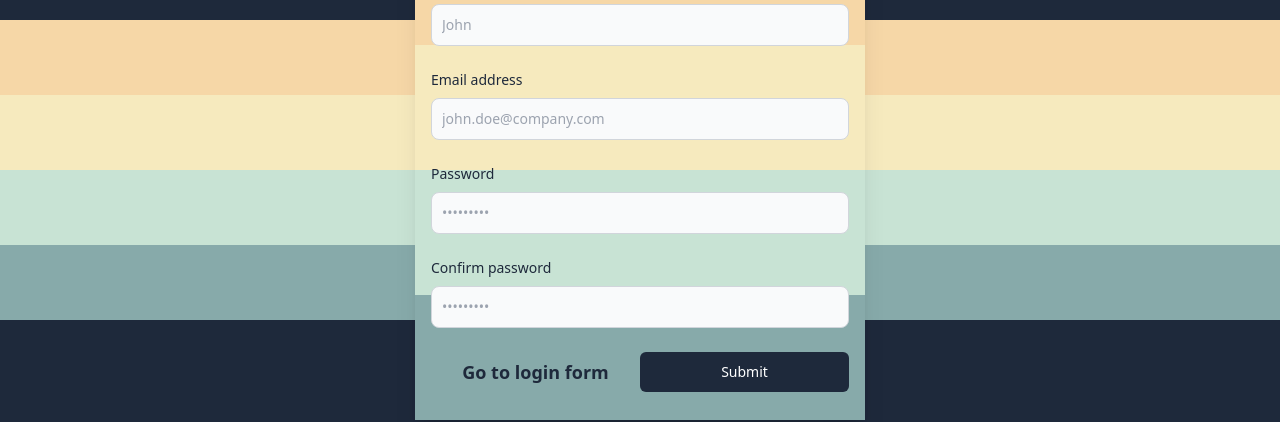
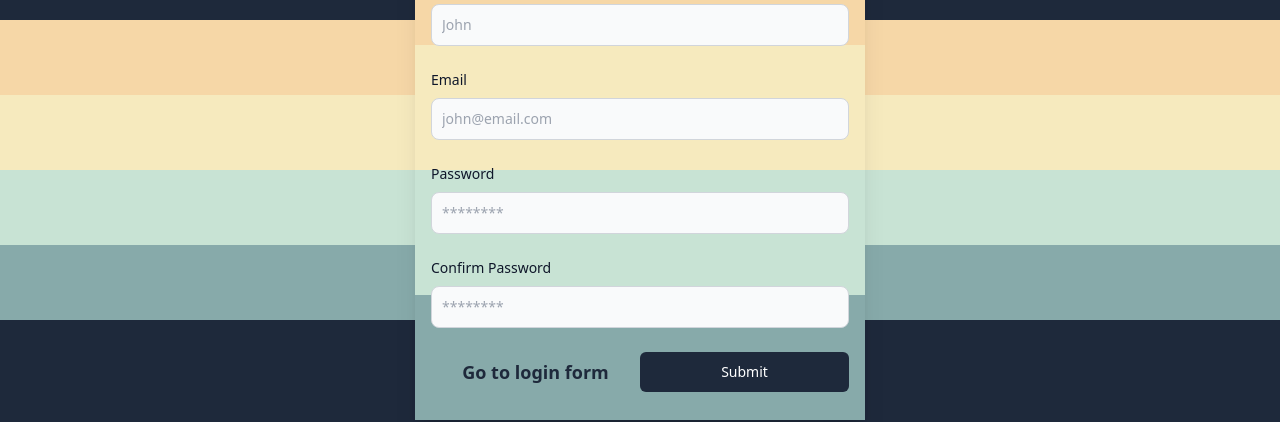
Before and after one commit to davidhalasz/auth-example, a React (Create React App) app in the folder frontend/: page /register in a window 1280 px wide. Shown: the part 250-672 px from the top of the page. Built offline with nearby package versions, Linux system fonts and the light colour scheme.

Commit message:
added custom input and form hook without validator

```diff
--- a/frontend/src/pages/auth/components/registration.tsx
+++ b/frontend/src/pages/auth/components/registration.tsx
@@ -1,27 +1,33 @@
 import axios from "axios";
 import { Fragment, useState } from "react";
 import User from "../../../models/user";
+import { useForm } from "../../../shared/hooks/form-hook";
+import Input from '../../../shared/formElements/Input';
+
 type RegistrationProps = { currentFormHandler: () => void };
 
 const Registration = ({currentFormHandler}: RegistrationProps) => {
-  const [formState, setFormState] = useState({
-    username: '',
-    email: '',
-    password: '',
-    confirm_password: '',
-  });
-
-  const handleFormChange = (event: any) => {
-    setFormState({
-      ...formState,
-      [event.target.id]: event.target.value
-    });
-  }
+  const [formState, inputHandler] = useForm(
+    {
+      username: {
+        value: '',
+      },
+      email: {
+        value: '',
+      },
+      password: {
+        value: '',
+      },
+      confirm_password: {
+        value: '',
+      },
+    },
+  );
 
   const handleRegisterSubmit = async (event: any) => {
     event.preventDefault();
-    if(formState.password === formState.confirm_password) {
-      const user: User = new User(formState.username, formState.email, formState.password);
+    if(formState.inputs.password.value === formState.inputs.confirm_password.value) {
+      const user: User = new User(formState.inputs.username.value, formState.inputs.email.value, formState.inputs.password.value);
       try {
         let response = await axios.post("http://localhost:9000/api/auth/register", {
           ...user
@@ -38,72 +44,40 @@ const Registration = ({currentFormHandler}: RegistrationProps) => {
       <h1 className="text-4xl font-extrabold text-center text-slate-800">Registration</h1>
       <form onSubmit={handleRegisterSubmit}>
         <div className="mb-6">
-          <label
-            htmlFor="username"
-            className="block mb-2 text-sm font-medium text-slate-900"
-          >
-            Username
-          </label>
-          <input
+          <Input
+            id="username"
             type="text"
-            id="username"
-            className="bg-gray-50 border border-gray-300 text-white text-sm rounded-lg focus:ring-blue-500 focus:border-blue-500 block w-full p-2.5 dark:bg-gray-700 dark:border-gray-600 dark:placeholder-gray-400 dark:focus:ring-blue-500 dark:focus:border-blue-500"
+            label="Username"
             placeholder="John"
-            value={formState.username}
-            onChange={handleFormChange}
-            required
-          />
+            errorText="Username is required"
+            onInput={inputHandler}/>
         </div>
         <div className="mb-6">
-          <label
-            htmlFor="email"
-            className="block mb-2 text-sm font-medium text-slate-800"
-          >
-            Email address
-          </label>
-          <input
-            type="email"
+        <Input
             id="email"
-            className="bg-gray-50 border border-gray-300 text-white text-sm rounded-lg focus:ring-blue-500 focus:border-blue-500 block w-full p-2.5 dark:bg-gray-700 dark:border-gray-600 dark:placeholder-gray-400 dark:focus:ring-blue-500 dark:focus:border-blue-500"
-            placeholder="john.doe@company.com"
-            value={formState.email}
-            onChange={handleFormChange}
-            required
-          />
+            type="text"
+            label="Email"
+            placeholder="john@email.com"
+            errorText="Email is required"
+            onInput={inputHandler}/>
         </div>
         <div className="mb-6">
-          <label
-            htmlFor="password"
-            className="block mb-2 text-sm font-medium text-slate-800"
-          >
-            Password
-          </label>
-          <input
+        <Input
+            id="password"
             type="password"
-            id="password"
-            className="bg-gray-50 border border-gray-300 text-white text-sm rounded-lg focus:ring-blue-500 focus:border-blue-500 block w-full p-2.5 dark:bg-gray-700 dark:border-gray-600 dark:placeholder-gray-400 dark:focus:ring-blue-500 dark:focus:border-blue-500"
-            placeholder="•••••••••"
-            value={formState.password}
-            onChange={handleFormChange}
-            required
-          />
+            label="Password"
+            placeholder="********"
+            errorText="Password is required"
+            onInput={inputHandler}/>
         </div>
         <div className="mb-6">
-          <label
-            htmlFor="confirm_password"
-            className="block mb-2 text-sm font-medium text-slate-800"
-          >
-            Confirm password
-          </label>
-          <input
+        <Input
+            id="confirm_password"
             type="password"
-            id="confirm_password"
-            className="bg-gray-50 border border-gray-300 text-white text-sm rounded-lg focus:ring-blue-500 focus:border-blue-500 block w-full p-2.5 dark:bg-gray-700 dark:border-gray-600 dark:placeholder-gray-400 dark:focus:ring-blue-500 dark:focus:border-blue-500"
-            placeholder="•••••••••"
-            value={formState.confirm_password}
-            onChange={handleFormChange}
-            required
-          />
+            label="Confirm Password"
+            placeholder="********"
+            errorText="Password is required"
+            onInput={inputHandler}/>
         </div>
         <div className="grid grid-cols-2">
             <button type="button" className="font-bold text-slate-800 hover:text-customColor1 text-lg" onClick={currentFormHandler}>
--- /dev/null
+++ b/frontend/src/shared/formElements/Input.tsx
@@ -0,0 +1,89 @@
+import React, { useEffect, useReducer } from "react";
+
+interface InputState {
+  value: string;
+  isTouched: boolean;
+}
+
+type InputAction = { type: "CHANGE"; value: string } | { type: "BLUR" };
+
+const initialInputState: InputState = {
+  value: "",
+  isTouched: false,
+};
+
+const inputReducer = (state: InputState, action: InputAction) => {
+  switch (action.type) {
+    case "CHANGE":
+      return { ...state, value: action.value, isTouched: true };
+    case "BLUR":
+      return { ...state, isTouched: true };
+    default:
+      return state;
+  }
+};
+
+const Input = (props: {
+  value?: string;
+  id: string;
+  type?: string;
+  placeholder?: string;
+  label?: string;
+  errorText?: string;
+  onInput?: any;
+}) => {
+  const [inputState, dispatch] = useReducer(inputReducer, {
+    value: props.value || '',
+    isTouched: false,
+  });
+
+  const { id, onInput } = props;
+  const { value } = inputState;
+
+  useEffect(() => {
+    onInput(id, value);
+  }, [id, onInput, value]);
+
+  const changeHandler = (event: React.ChangeEvent<HTMLInputElement>) => {
+      dispatch({
+        type: "CHANGE",
+        value: event.target.value,
+      });
+  };
+
+  const touchHandler = () => {
+    dispatch({
+        type: "BLUR",
+      });
+  }
+
+  const input = (
+    <input
+      className={`bg-gray-50 border border-gray-300 text-white text-sm rounded-lg focus:ring-blue-500 focus:border-blue-500 block w-full p-2.5 dark:bg-gray-700 dark:border-gray-600 dark:placeholder-gray-400 dark:focus:ring-blue-500 dark:focus:border-blue-500
+        ${inputState.isTouched && "border-red-500"}`}
+      id={props.id}
+      type={props.type}
+      placeholder={props.placeholder}
+      onChange={changeHandler}
+      onBlur={() => touchHandler()}
+      value={inputState.value}
+    />
+  );
+
+  return (
+    <div className="form-control">
+      <label
+        className="block mb-2 text-sm font-medium text-slate-900"
+        htmlFor={props.id}
+      >
+        {props.label}
+      </label>
+      {input}
+      {inputState.isTouched && (
+        <p className="text-red-500">{props.errorText}</p>
+      )}
+    </div>
+  );
+};
+
+export default Input;
--- /dev/null
+++ b/frontend/src/shared/hooks/form-hook.ts
@@ -0,0 +1,40 @@
+import { useReducer, useCallback } from "react";
+
+interface FormState {
+    inputs: any;
+}
+
+type FormAction = {
+    [x: string]: any; type: "INPUT_CHANGE"; value: any;
+};
+
+const formReducer = (state: FormState, action: FormAction) : FormState => {
+    switch (action.type) {
+        case 'INPUT_CHANGE':
+            return {
+                ...state,
+                inputs: {
+                    ...state.inputs,
+                    [action.inputId]: {value: action.value},
+                },
+            };
+       default:
+            return state;
+    }
+}
+
+export const useForm = (initialInputs: any) : any[] => {
+    const [formState, dispatch] = useReducer(formReducer, {
+      inputs: initialInputs,
+    });
+
+    const inputHandler = useCallback((id: string, value: string) => {
+      dispatch({
+        type: "INPUT_CHANGE",
+        value: value,
+        inputId: id,
+      });
+    }, []);
+
+    return [formState, inputHandler];
+  };
```
